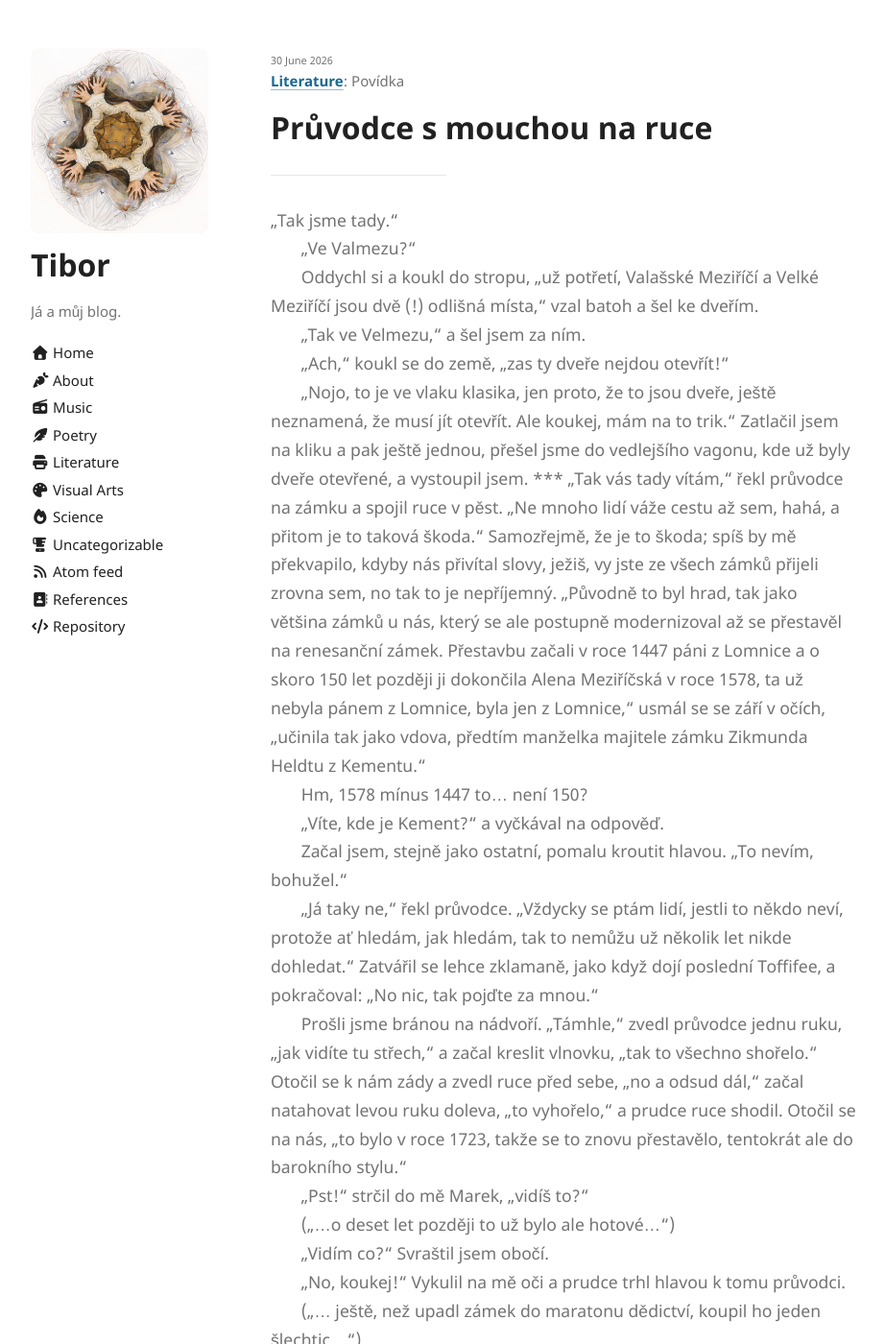
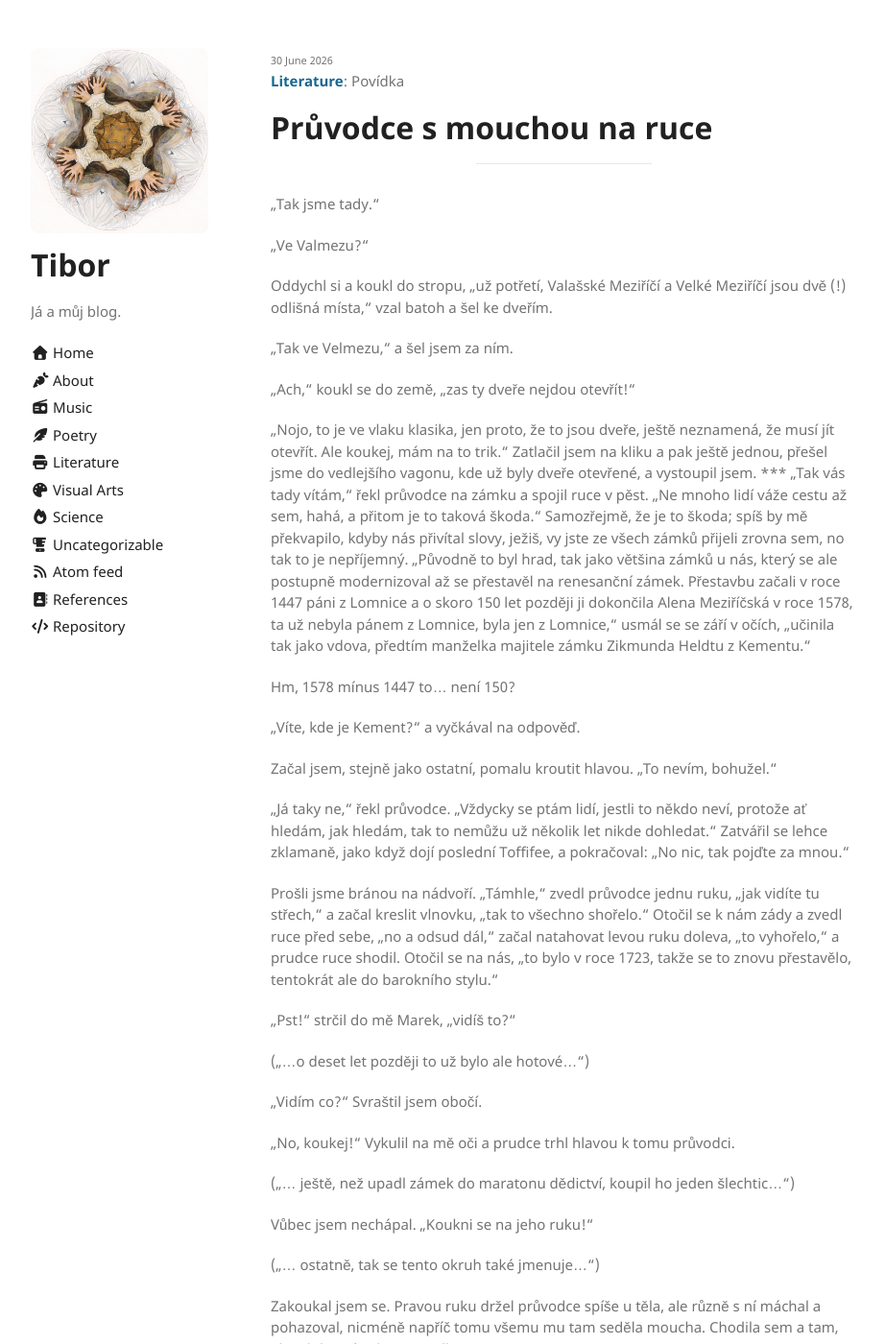
Before and after one commit to thefallofjohannm/thefallofjohannm.github.io, a Jekyll site: the page built from _posts/literature/2026-06-30-pruvodce-s-mouchou-na-ruce.md, in a window 1280 px wide and 1400 px high. Shown: the whole window at 96% size, without its empty margins (178-1100 px from the left). Built offline with Jekyll 4.4.1, drawn with Linux system fonts in a browser that asks for light colours.

Commit message:
another triel

```diff
--- a/_layouts/post_prose.html
+++ b/_layouts/post_prose.html
@@ -2,12 +2,14 @@
 layout: default
 ---
 
+<small>{{ page.date | date: "%-d %B %Y" }}</small>
+<p class="post-meta">
+  <a href="/{{ page.category | slugify }}/"><b>{{ page.category }}</b></a>{% if page.subcategory %}: {{ page.subcategory }}{% endif %}
+</p>
+<h1>{{ page.title }}</h1>
+
+
 <style>
-  /* Základní styl pro kontejner prózy */
-  .proza-text {
-    line-height: 1.7;       /* Příjemná výška řádku pro čtení */
-    font-size: 1.1rem;      /* Příjemná velikost písma */
-  }
 
   /* Knižní styl odstavců */
   .proza-text p {
@@ -34,12 +36,4 @@ layout: default
   }
 </style>
 
-<small>{{ page.date | date: "%-d %B %Y" }}</small>
-<p>
-  <a href="/{{ page.category | slugify }}/"><b>{{ page.category }}</b></a>{% if page.subcategory %}: {{ page.subcategory }}{% endif %}
-</p>
-<h1>{{ page.title }}</h1>
-
-<div class="proza-text">
-  {{ content }}
-</div>
+{{content}}
```
